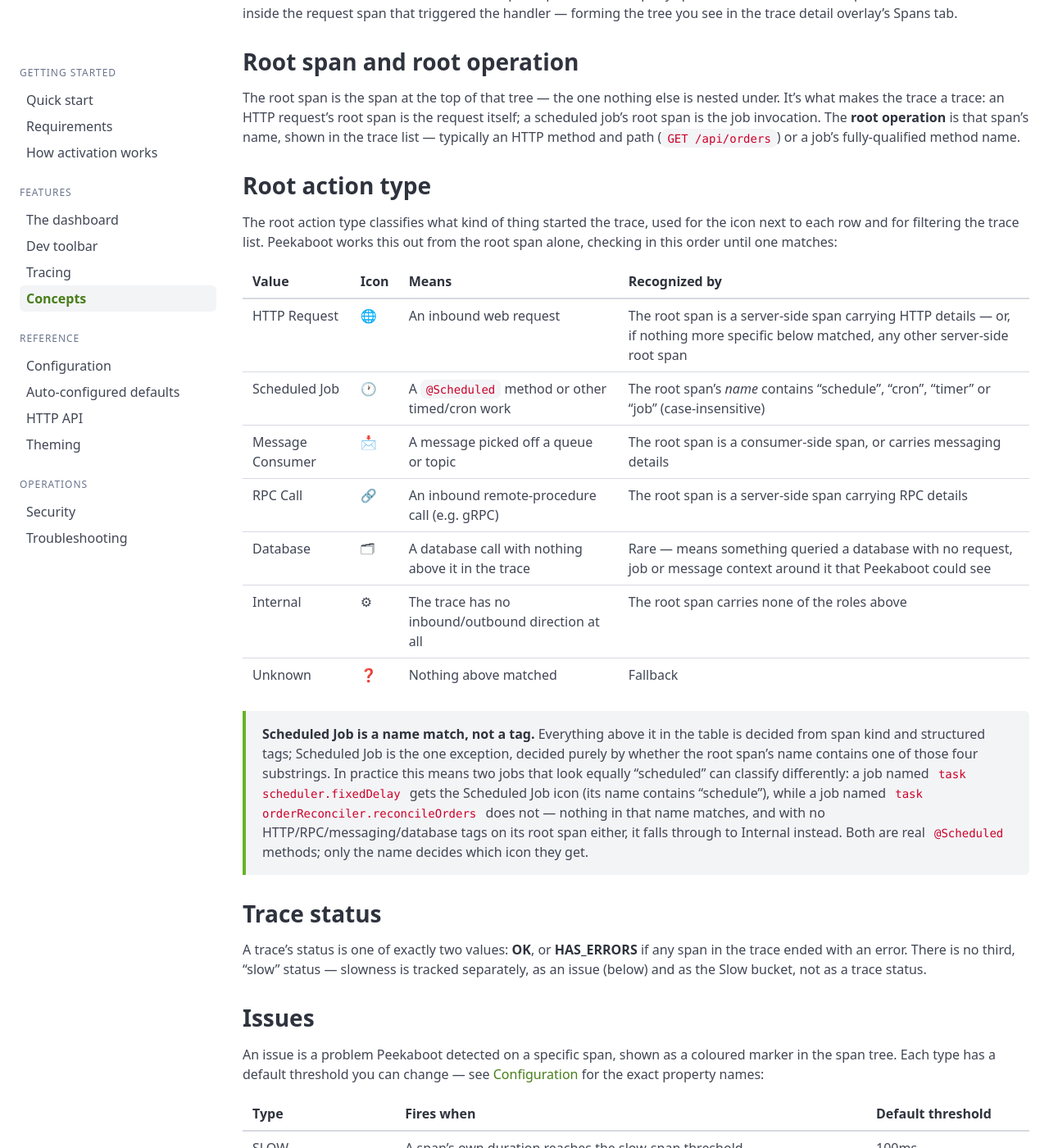
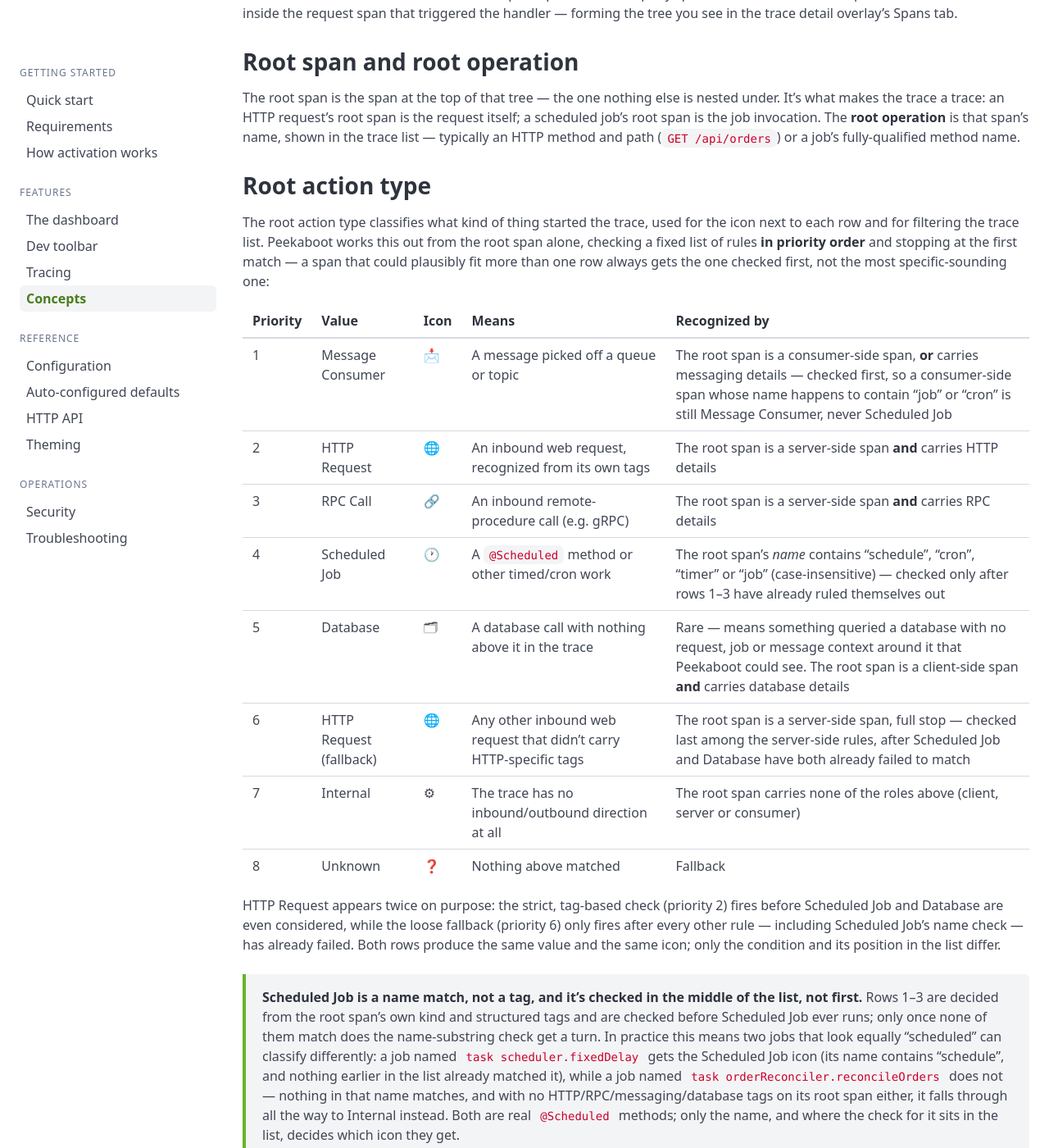
Before and after one commit to peekaboot-org/peekaboot-org.github.io, a Jekyll site: the page built from docs/concepts.md, in a window 1280 px wide and 1400 px high, scrolled down 529 px. Shown: the whole window at 82% size. Built offline with Jekyll 4.4.1, drawn with Linux system fonts in a browser that asks for light colours.

Commit message:
docs: fix root-action precedence table and quick-start's logs claim
Concepts' Root Action Type table listed the icon-lookup order instead of
TraceTreeMapper.detectRootActionType's real branch order, and quick-start
claimed correlated logs are captured without the dev toolbar, which the
code doesn't support.

```diff
--- a/docs/concepts.md
+++ b/docs/concepts.md
@@ -35,28 +35,39 @@
 
 The root action type classifies what kind of thing started the trace, used for the icon
 next to each row and for filtering the trace list. Peekaboot works this out from the root
-span alone, checking in this order until one matches:
+span alone, checking a fixed list of rules **in priority order** and stopping at the
+first match &mdash; a span that could plausibly fit more than one row always gets the
+one checked first, not the most specific-sounding one:
 
-| Value | Icon | Means | Recognized by |
-|---|---|---|---|
-| HTTP Request | 🌐 | An inbound web request | The root span is a server-side span carrying HTTP details &mdash; or, if nothing more specific below matched, any other server-side root span |
-| Scheduled Job | 🕐 | A `@Scheduled` method or other timed/cron work | The root span's *name* contains "schedule", "cron", "timer" or "job" (case-insensitive) |
-| Message Consumer | 📩 | A message picked off a queue or topic | The root span is a consumer-side span, or carries messaging details |
-| RPC Call | 🔗 | An inbound remote-procedure call (e.g. gRPC) | The root span is a server-side span carrying RPC details |
-| Database | 🗂 | A database call with nothing above it in the trace | Rare &mdash; means something queried a database with no request, job or message context around it that Peekaboot could see |
-| Internal | ⚙ | The trace has no inbound/outbound direction at all | The root span carries none of the roles above |
-| Unknown | ❓ | Nothing above matched | Fallback |
+| Priority | Value | Icon | Means | Recognized by |
+|---|---|---|---|---|
+| 1 | Message Consumer | 📩 | A message picked off a queue or topic | The root span is a consumer-side span, **or** carries messaging details &mdash; checked first, so a consumer-side span whose name happens to contain "job" or "cron" is still Message Consumer, never Scheduled Job |
+| 2 | HTTP Request | 🌐 | An inbound web request, recognized from its own tags | The root span is a server-side span **and** carries HTTP details |
+| 3 | RPC Call | 🔗 | An inbound remote-procedure call (e.g. gRPC) | The root span is a server-side span **and** carries RPC details |
+| 4 | Scheduled Job | 🕐 | A `@Scheduled` method or other timed/cron work | The root span's *name* contains "schedule", "cron", "timer" or "job" (case-insensitive) &mdash; checked only after rows 1&ndash;3 have already ruled themselves out |
+| 5 | Database | 🗂 | A database call with nothing above it in the trace | Rare &mdash; means something queried a database with no request, job or message context around it that Peekaboot could see. The root span is a client-side span **and** carries database details |
+| 6 | HTTP Request (fallback) | 🌐 | Any other inbound web request that didn't carry HTTP-specific tags | The root span is a server-side span, full stop &mdash; checked last among the server-side rules, after Scheduled Job and Database have both already failed to match |
+| 7 | Internal | ⚙ | The trace has no inbound/outbound direction at all | The root span carries none of the roles above (client, server or consumer) |
+| 8 | Unknown | ❓ | Nothing above matched | Fallback |
+
+HTTP Request appears twice on purpose: the strict, tag-based check (priority 2) fires
+before Scheduled Job and Database are even considered, while the loose fallback (priority
+6) only fires after every other rule &mdash; including Scheduled Job's name check &mdash;
+has already failed. Both rows produce the same value and the same icon; only the
+condition and its position in the list differ.
 
 <div class="pk-callout" markdown="1">
-**Scheduled Job is a name match, not a tag.** Everything above it in the table is decided
-from span kind and structured tags; Scheduled Job is the one exception, decided purely by
-whether the root span's name contains one of those four substrings. In practice this
-means two jobs that look equally "scheduled" can classify differently: a job named `task
-scheduler.fixedDelay` gets the Scheduled Job icon (its name contains "schedule"), while a
-job named `task orderReconciler.reconcileOrders` does not &mdash; nothing in that name
-matches, and with no HTTP/RPC/messaging/database tags on its root span either, it falls
-through to Internal instead. Both are real `@Scheduled` methods; only the name decides
-which icon they get.
+**Scheduled Job is a name match, not a tag, and it's checked in the middle of the list,
+not first.** Rows 1&ndash;3 are decided from the root span's own kind and structured
+tags and are checked before Scheduled Job ever runs; only once none of them match does
+the name-substring check get a turn. In practice this means two jobs that look equally
+"scheduled" can classify differently: a job named `task scheduler.fixedDelay` gets the
+Scheduled Job icon (its name contains "schedule", and nothing earlier in the list already
+matched it), while a job named `task orderReconciler.reconcileOrders` does not &mdash;
+nothing in that name matches, and with no HTTP/RPC/messaging/database tags on its root
+span either, it falls through all the way to Internal instead. Both are real `@Scheduled`
+methods; only the name, and where the check for it sits in the list, decides which icon
+they get.
 </div>
 
 ## Trace status
```
Also changed, not shown: docs/quick-start.md (+6 -3 lines).
